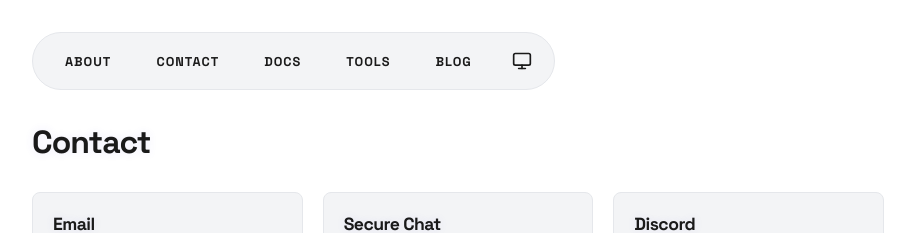
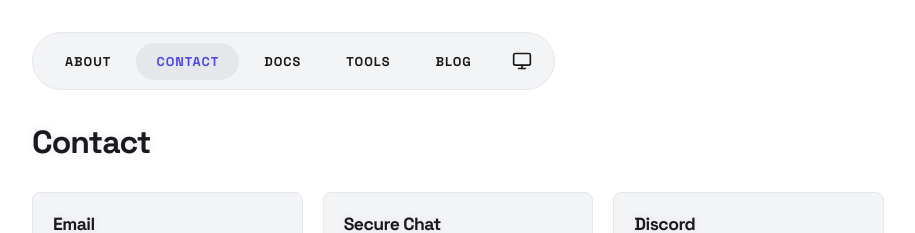
Before and after one commit to PASSK3YS/PASSK3YS.github.io, a Jekyll site: the page built from contact.md, in a window 1280 px wide. Shown: the top 233 px of the page, without its empty margins (182-1097 px from the left). Built offline with Jekyll 4.4.1, drawn with Linux system fonts in a browser that asks for light colours.

Commit message:
chore: update style

```diff
--- a/assets/css/style.css
+++ b/assets/css/style.css
@@ -93,6 +93,12 @@ nav a {
 }
 
 nav a:hover {
+    background: var(--border);
+    color: var(--accent);
+    box-shadow: none;
+}
+
+nav a.active {
     background: var(--border);
     color: var(--accent);
     box-shadow: none;
```
